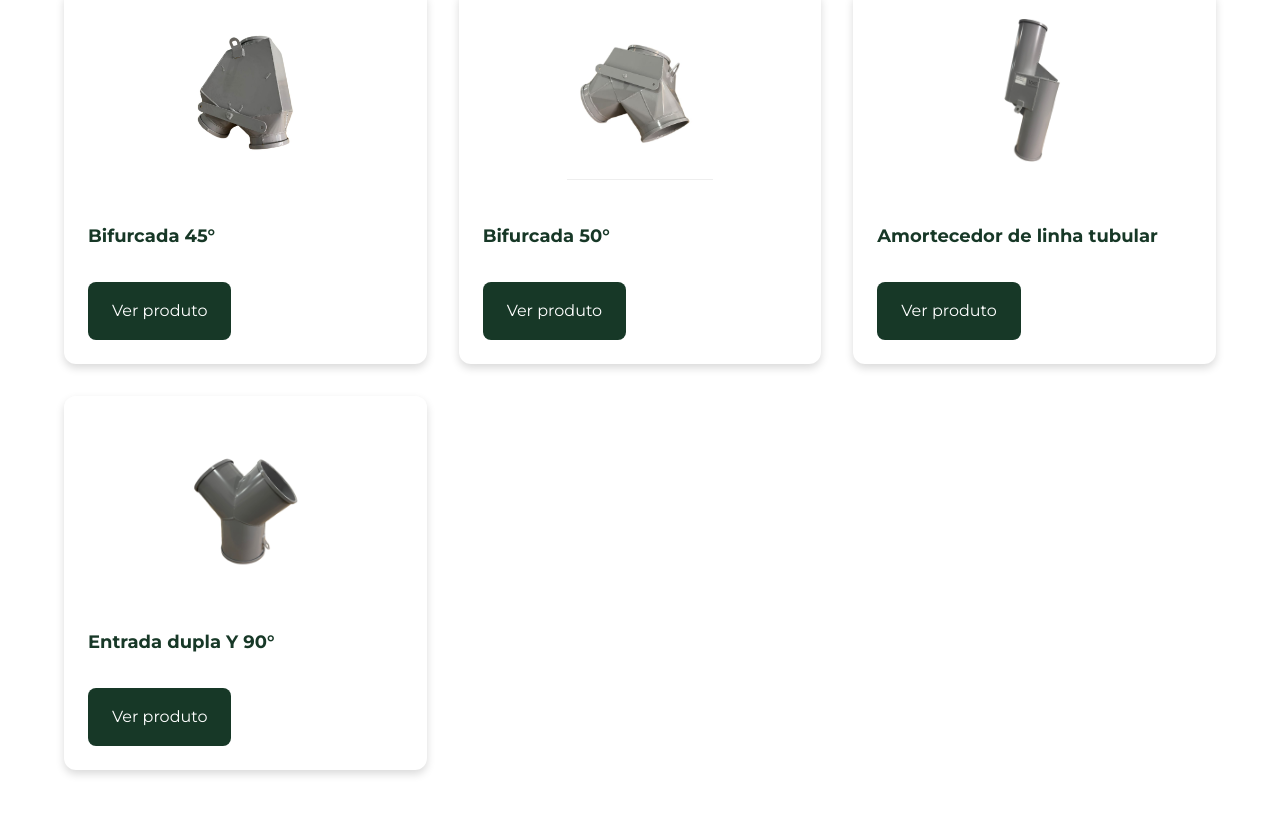
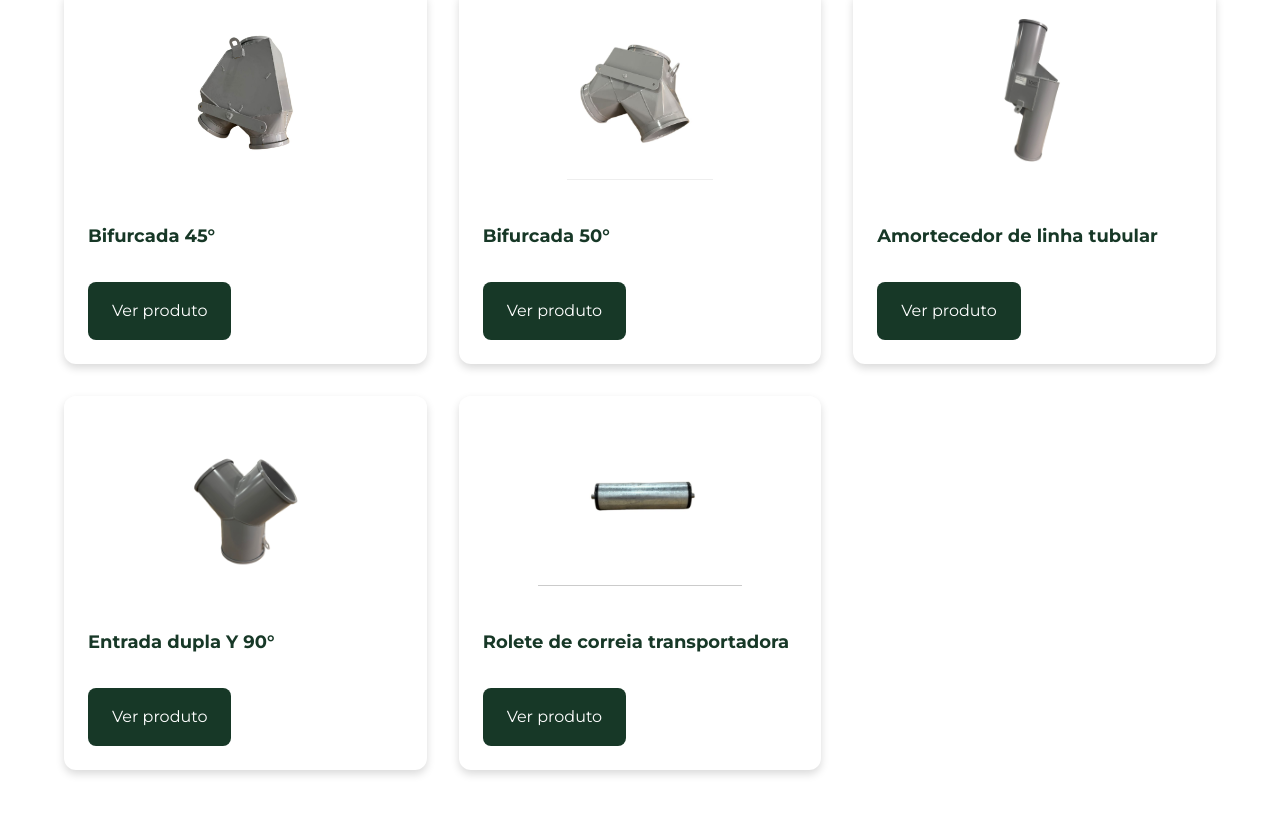
Before and after one commit to gab866/ALL-EquipamentosAgroindustriais, a React (Vite) app: page /catalogo in a window 1280 px wide. Shown: the part 1102-1916 px from the top of the page. Built offline with nearby package versions, Linux system fonts and the light colour scheme.

Commit message:
novos produtos

```diff
--- a/src/data/products.js
+++ b/src/data/products.js
@@ -159,6 +159,16 @@ export const products = [
       { diameter: "240mm", image: "/entrada-dupla-240.jpeg" },
       { diameter: "320mm", image: "/entrada-dupla-320.jpeg" }
     ]
+  },
+  {
+    id: 11,
+    name: "Rolete de correia transportadora",
+    image: "/roletedecorreia.jpeg",
+    description: "Rolete em aço carbono para aplicações industriais.",
+    specifications: {
+      "Material": "Aço carbono",
+      "Função": "Suporte e movimentação",
+      "Aplicação": "Sistemas industriais"
+    }
   }
-
-];
+  ];
```
Also changed, not shown: public/roletedecorreia.jpeg (added).
